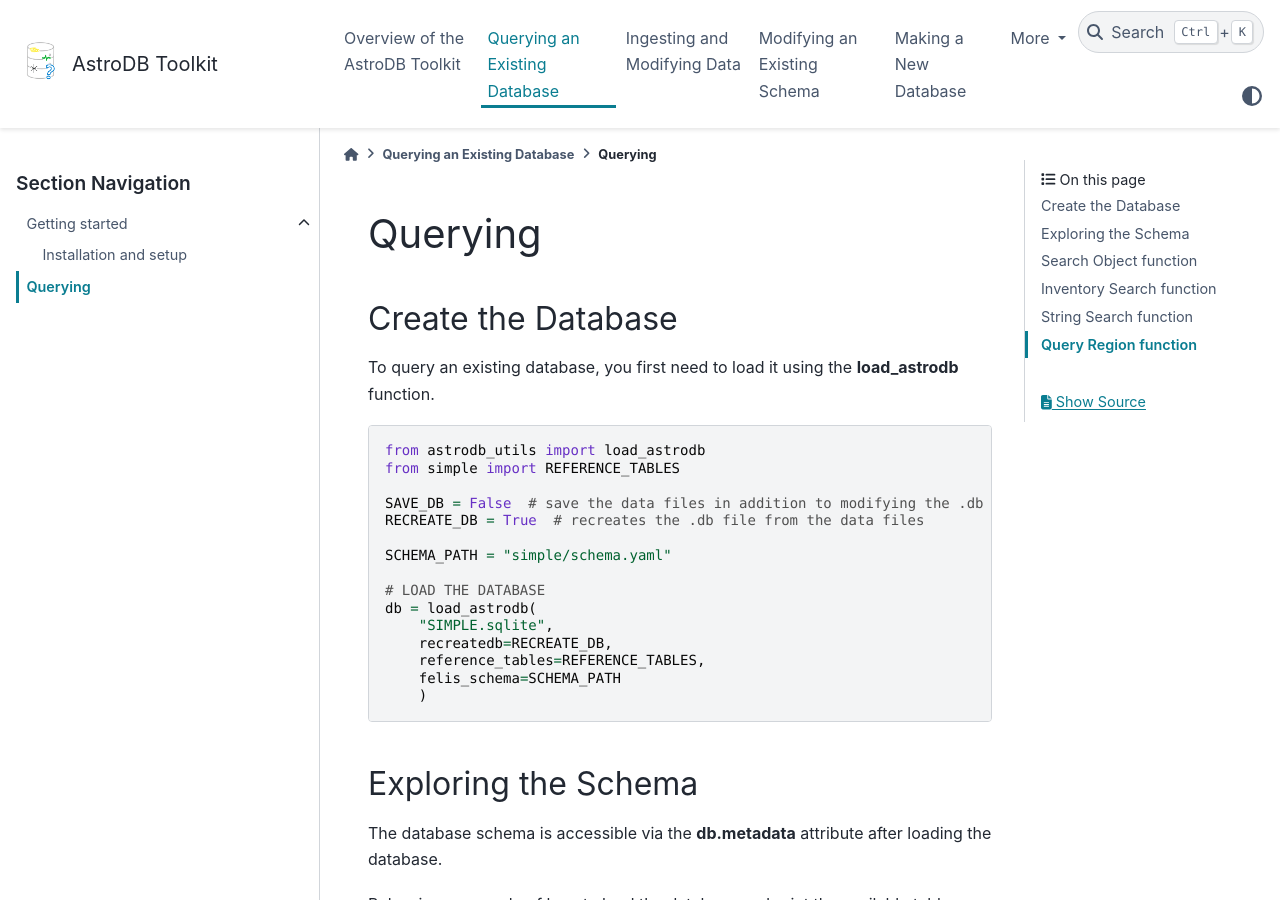
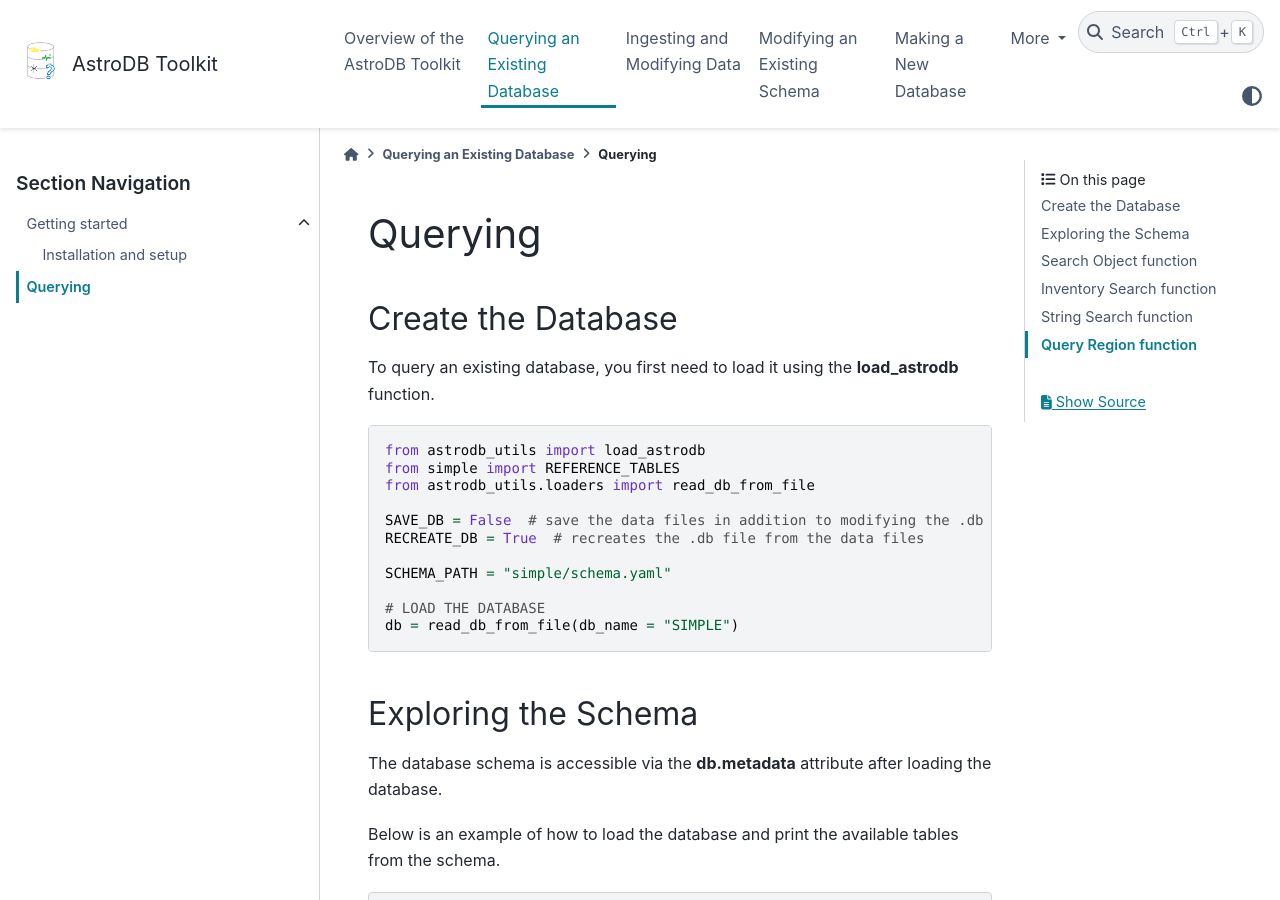
Before and after one commit to astrodbtoolkit/astrodb_utils, a Sphinx documentation site: the page built from docs/pages/querying_existing_db/querying.rst, in a window 1280 px wide and 900 px high. Built offline with Sphinx 7.4.7 and the PyData theme 0.15.4, drawn with Linux system fonts in a browser that asks for light colours; the version number could not be read and is left out.

Commit message:
New read_db_from_file. Added loaders to API documentation

```diff
--- a/docs/pages/querying_existing_db/querying.rst
+++ b/docs/pages/querying_existing_db/querying.rst
@@ -9,6 +9,7 @@ To query an existing database, you first need to load it using the **load_astrod
 
     from astrodb_utils import load_astrodb
     from simple import REFERENCE_TABLES
+    from astrodb_utils.loaders import read_db_from_file
 
     SAVE_DB = False  # save the data files in addition to modifying the .db file
     RECREATE_DB = True  # recreates the .db file from the data files
@@ -16,12 +17,7 @@ To query an existing database, you first need to load it using the **load_astrod
     SCHEMA_PATH = "simple/schema.yaml"
 
     # LOAD THE DATABASE
-    db = load_astrodb(
-        "SIMPLE.sqlite",
-        recreatedb=RECREATE_DB,
-        reference_tables=REFERENCE_TABLES,
-        felis_schema=SCHEMA_PATH
-        )
+    db = read_db_from_file(db_name = "SIMPLE")
 
 
 Exploring the Schema
```
Also changed, not shown: docs/pages/api.rst (+7 -0 lines), docs/pages/ingesting/ingesting_publications.rst (+2 -5 lines).
